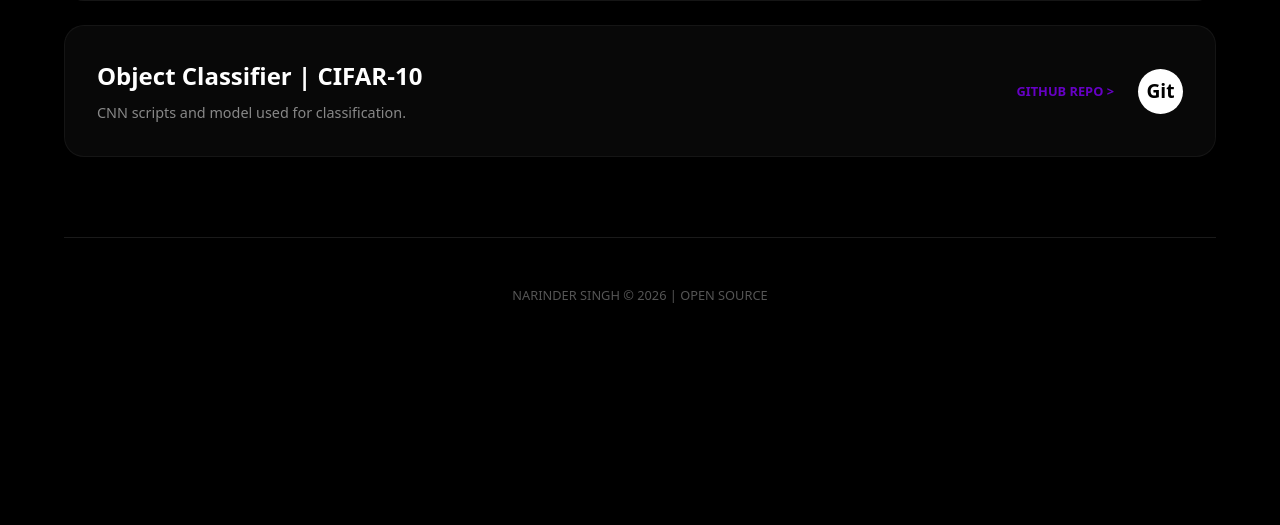
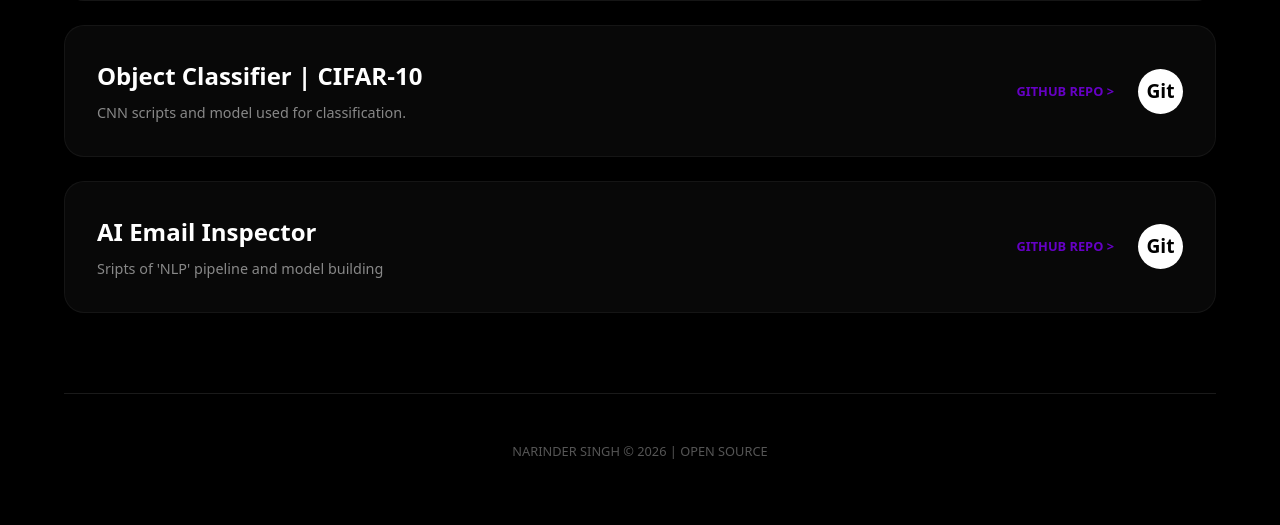
Before and after one commit to themehmi/PortFolio, a Flask app: page /resources in a window 1280 px wide. Shown: the part 915-1440 px from the top of the page. Before the commit the page ends 1218 px from the top, so only its background shows below. Run offline with Flask 3, Linux system fonts and the light colour scheme.

Commit message:
Add AI Email Inspector resource link

```diff
--- a/templates/resources.html
+++ b/templates/resources.html
@@ -290,6 +290,17 @@
                     </div>
                 </a>
 
+                <a href="https://github.com/themehmi/AI-EMAIL-INSPECTION" class="resource-item">
+                    <div class="repo-info">
+                        <h2>AI Email Inspector</h2>
+                        <p>Sripts of 'NLP' pipeline and model building </p>
+                    </div>
+                    <div class="repo-meta">
+                        <span style="color: #6600c5; font-size: 0.8rem; font-weight: bold;">GITHUB REPO &gt;</span>
+                        <div class="github-link">Git</div>
+                    </div>
+                </a>
+
             </div>
 
             <footer class="resource-footer">
```
